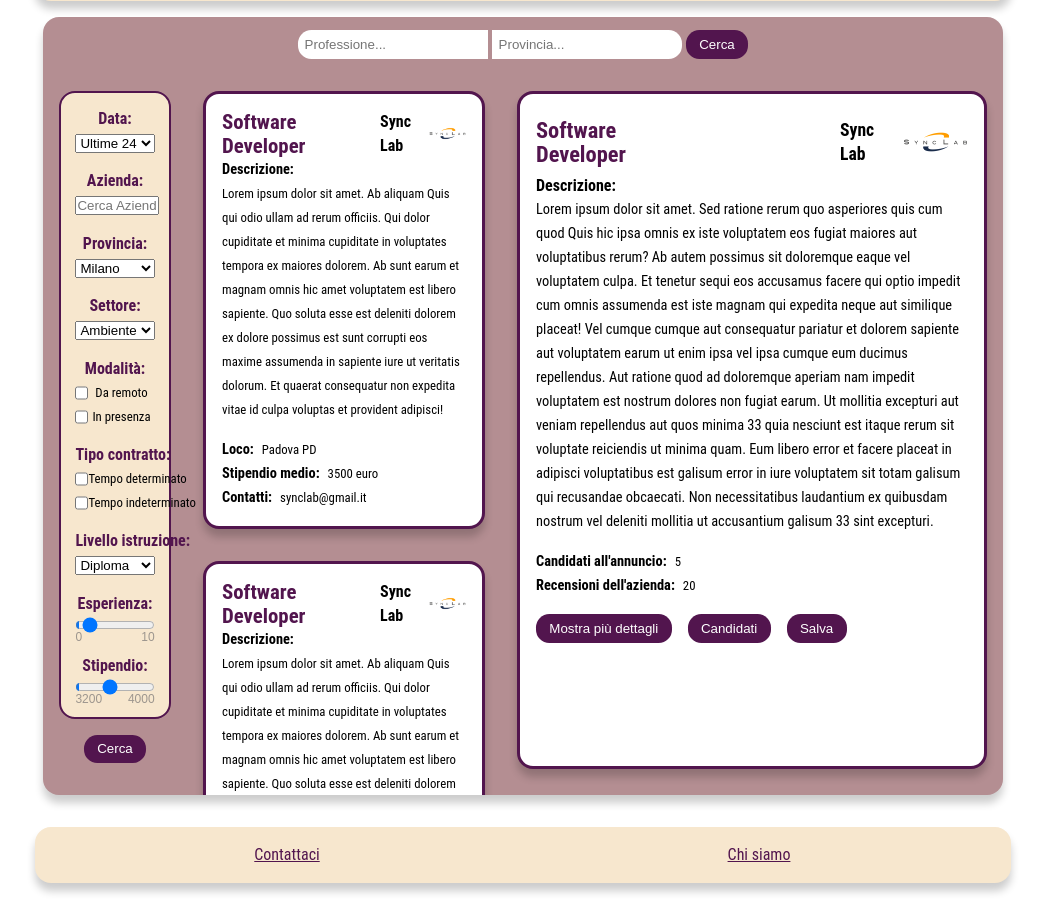
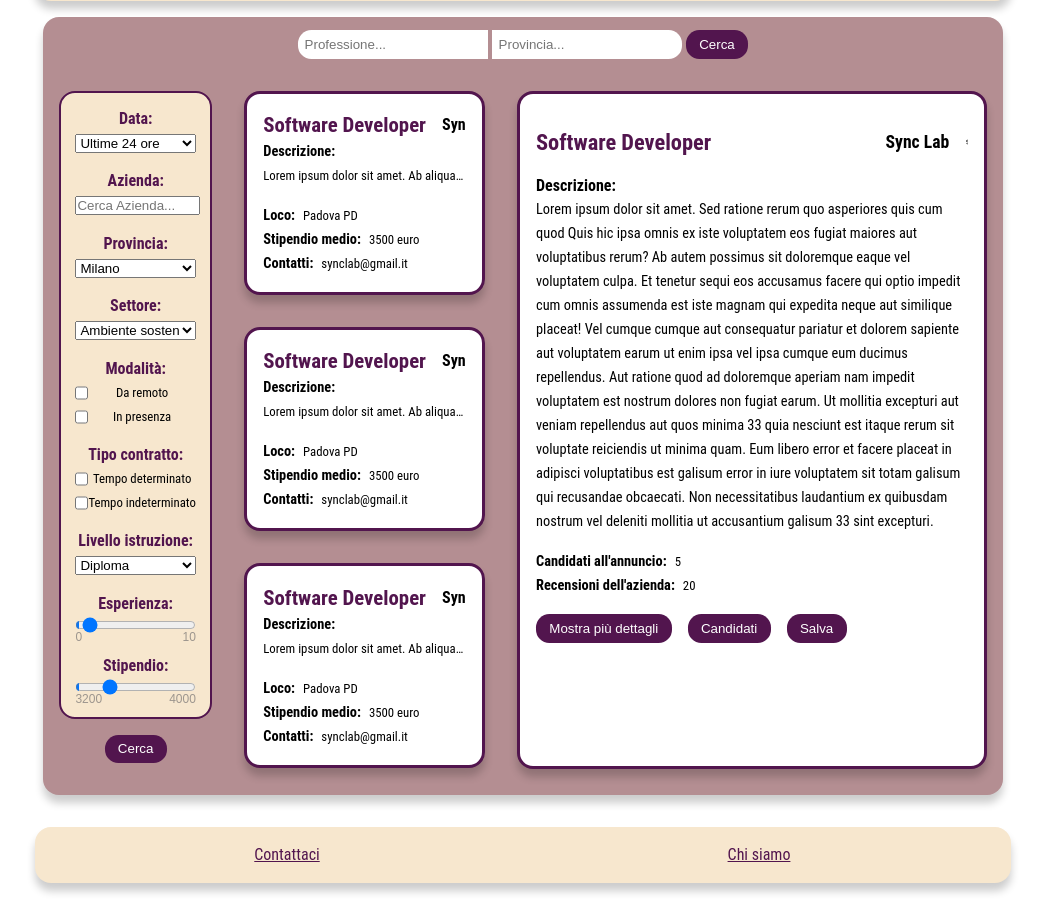
Before and after one commit to rossonlorenzo/TW, a PHP site: page /Annunci.html in a window 1280 px wide. Shown: the part 151-1066 px from the top of the page, without its empty margins (117-1162 px from the left). Run offline with PHP 8.4, Linux system fonts and the light colour scheme; some web fonts are replaced.

Commit message:
Migliorato ridimensionamento

```diff
--- a/EazyJobs/annunci-style.css
+++ b/EazyJobs/annunci-style.css
@@ -141,7 +141,7 @@ button[type="submit"]:hover {
 }
 
 #jobFilters {
-    max-width: 15%;
+    max-width: 15em;
 }
 
 #filterList {
@@ -259,11 +259,13 @@ ul.annunci li p {
 .header-annunci {
     display: flex;
     align-items: center;
+    text-wrap: nowrap;
+    overflow: hidden;
     gap: 1em;
 }
 
-.header-annunci h4 {
-    margin-left: 3em;
+.header-annunci h4, img {   /* fix header changing when resizing */
+    margin: auto;
 }
 
 ul.annunci img {
@@ -297,6 +299,8 @@ ul.job-info li {
     flex-direction: column;
     flex-wrap: nowrap;
     overflow-y: auto;
+    overflow-x: hidden;
+    white-space: normal;
     height: 40em;
 }
 
@@ -356,6 +360,17 @@ ul.job-complete-info li {
     gap: 0.5em;
 }
 
+ul.job-complete-info li h5 {
+    white-space: nowrap;
+    overflow:visible;
+}
+
+ul.job-complete-info li p {     /* [...] effect */
+    text-wrap: nowrap;
+    overflow: hidden;
+    text-overflow: ellipsis;
+}
+
 ul.azioni-aggiuntive {
     list-style-type: none;
     display: flex;
@@ -402,15 +417,48 @@ footer {
     flex: 1;
 }
 
-/*
+@media (max-width: 1400px) {
+    ul.annunci li h5 {
+        white-space: nowrap;
+        overflow: visible;
+    }
+    ul.annunci li p {
+        text-wrap: nowrap;
+        overflow: hidden;
+        text-overflow: ellipsis;
+    }
+}
+
+@media (max-width: 1200px) {
+    #annuncio-completo {
+        display: none;
+    }
+    ul.annunci {
+        max-width: fit-content;
+    }
+    ul.annunci li p {
+        text-wrap: wrap;
+    }
+}
+
 @media (max-width: 800px) {
+    main {
+        width: 100%;
+    }
     #jobFilters {
-        max-width: 100%;
+        max-width: 12em;
     }
 
-    #filterList {
-        max-width: 100%;
+}
 
+@media (max-width: 500px) {
+    ul.annunci li h5 {
+        white-space: nowrap;
+        overflow: visible;
+    }
+    ul.annunci li p {
+        text-wrap: nowrap;
+        overflow: hidden;
+        text-overflow: ellipsis;
     }
 }
-*/
```
